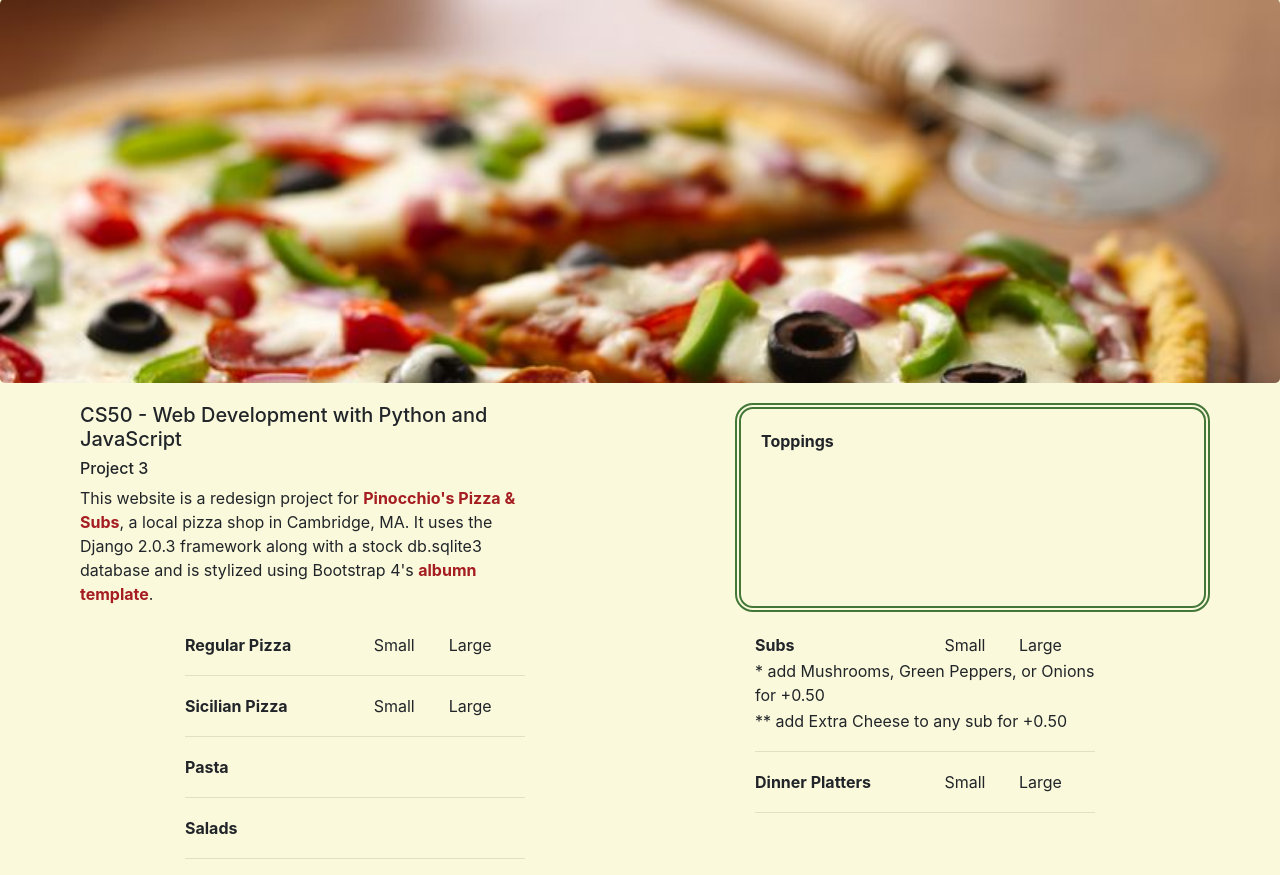
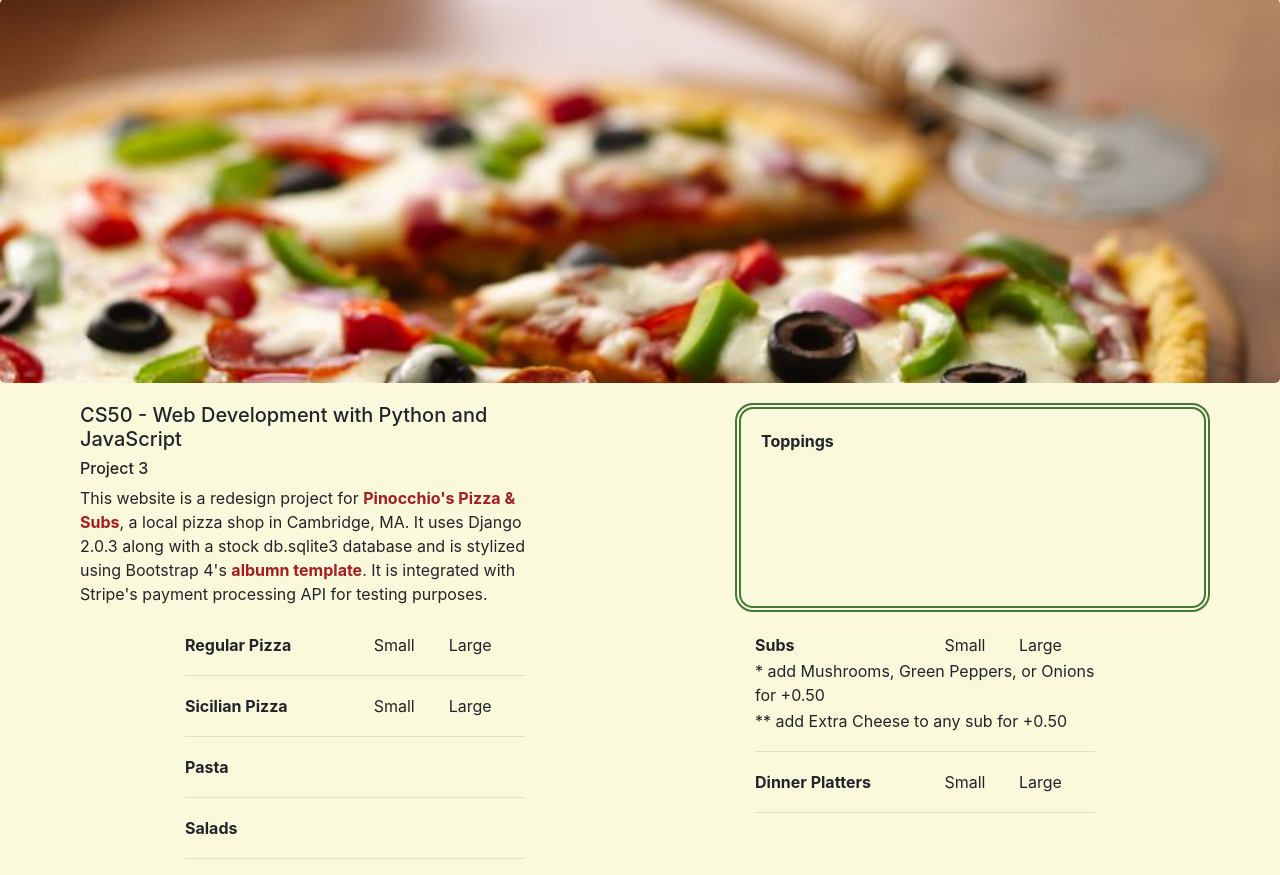
Before and after one commit to frealis/Project3-Django-Pizza-Menu, a Django app: page /login in a window 1280 px wide. Shown: the part 174-1049 px from the top of the page. Run offline with Django 3.2, Linux system fonts and the light colour scheme; data that the repository does not hold is empty; some libraries are stand-ins or nearby versions.

Commit message:
Update wording in the CS50 section on login.html

```diff
--- a/orders/templates/orders/login.html
+++ b/orders/templates/orders/login.html
@@ -78,7 +78,7 @@
       <h5>CS50 - Web Development with Python and JavaScript</h5>
       <h6>Project 3</h6>
       <p>
-        This website is a redesign project for <a href="https://www.pinocchiospizza.net/">Pinocchio's Pizza & Subs</a>, a local pizza shop in Cambridge, MA. It uses the Django 2.0.3 framework along with a stock db.sqlite3 database and is stylized using Bootstrap 4's <a href="https://getbootstrap.com/docs/4.0/examples/album/">albumn template</a>.
+        This website is a redesign project for <a href="https://www.pinocchiospizza.net/">Pinocchio's Pizza & Subs</a>, a local pizza shop in Cambridge, MA. It uses Django 2.0.3 along with a stock db.sqlite3 database and is stylized using Bootstrap 4's <a href="https://getbootstrap.com/docs/4.0/examples/album/">albumn template</a>. It is integrated with Stripe's payment processing API for testing purposes.
       </p>
     </div>
 
@@ -86,7 +86,6 @@
     <div class="col-md-5 ml-md-auto login-toppings-background">
       <strong>Toppings</strong>
       <div class="login-toppings"></div>
-      <!-- <div class="login-extras"></div> -->
     </div>
   </div>
 
```
